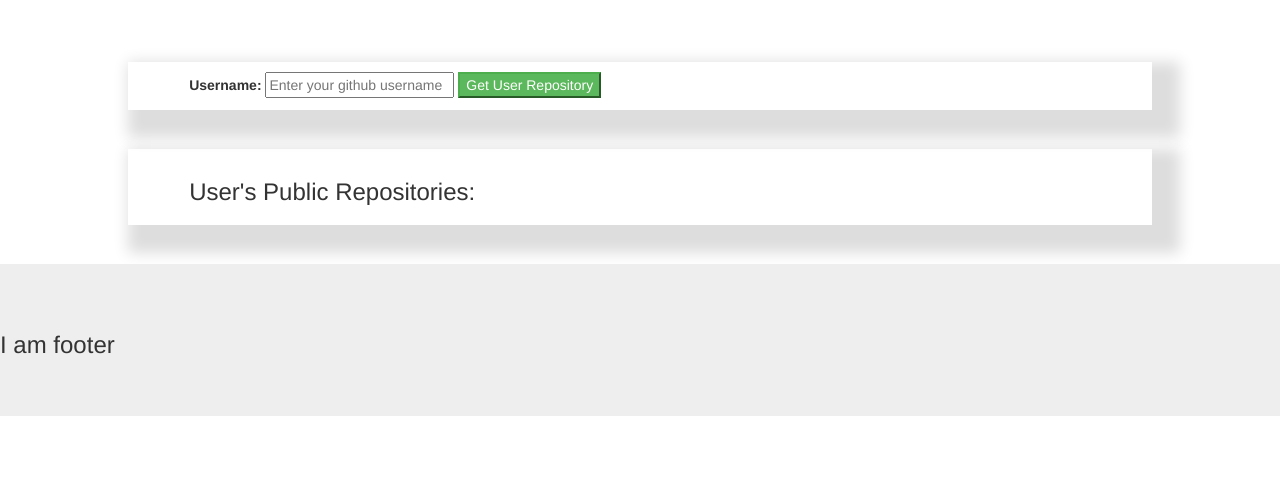
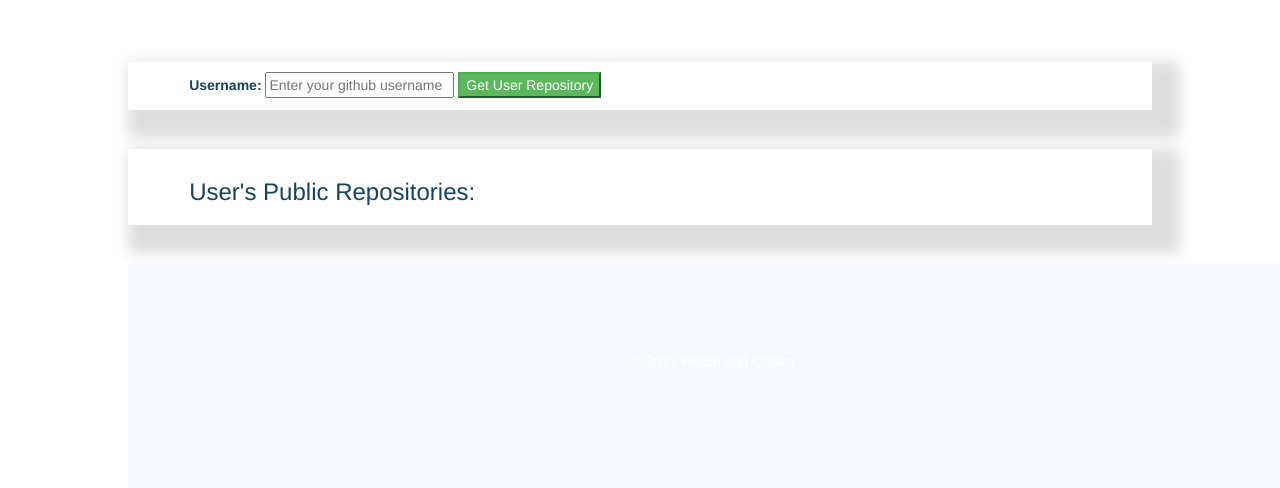
Before and after one commit to VirginiaNdungu1/github-user-lookup, a website with bundled scripts: page index.html in a window 1280 px wide. Shown: the part 993-1481 px from the top of the page. Before the commit the page ends 1439 px from the top, so only its background shows below. Built offline with nearby package versions, Linux system fonts and the light colour scheme; files whose address does not match are found by name.

Commit message:
Add footer

```diff
--- a/css/styles.css
+++ b/css/styles.css
@@ -1,8 +1,12 @@
+body {
+  color: #154360;
+}
+
 .gitUser-Intro {
   background-image: url("./../assets/backgroundImage.jpg");
   background-size: 100% 100%;
   background-repeat: no-repeat;
-  padding-bottom: 170px;
+  padding-bottom: 15%;
   /*margin-left: 3px*/
   margin-left: -3%;
   margin-right: -3%;
@@ -26,7 +30,7 @@
   height: 100%;
   margin-top: 2%;
   margin-left: 10%;
-  media-right: 10%;
+  margin-right: 10%;
   margin-bottom: 3%;
   box-shadow: 1em 1em 1em 1em #ddd;
   /*background-color: #EBEDEF;*/
@@ -38,4 +42,35 @@
   padding: 10px;
   height: 70%;
   margin-left: 5%;
+  color: #154360;
 }
+
+#contact-bar {
+  /*background-image: url("./../assets/backgroundImage2.jpg");*/
+  background-color: #A9C5F5;
+  background-size: 100% 100%;
+  /*margin-top: 2%;*/
+  margin-left: 10%;
+  margin-right: 10%;
+  margin-bottom: 3%;
+  /*margin-bottom: 0%;*/
+  text-align: center;
+  background-repeat: no-repeat;
+  color: white;
+  padding-bottom: 170px;
+  opacity: 10%;
+}
+
+#contact-bar p {
+  color: white;
+  text-align: center;
+  margin-top: 30px;
+  margin-bottom: 0px;
+  padding-top: 5%;
+  padding-bottom: 10%;
+}
+
+
+/*#contact-bar img {
+  padding: 10px;
+}*/
--- a/index.html
+++ b/index.html
@@ -35,9 +35,10 @@
     </div>
   </div>
 
-  <div class="jumbotron">
-    <h3>I am footer</h3>
+  <div class="container container-fluid" id="contact-bar">
+    <p>&#169; 2017 Peach and Cream</p>
   </div>
+
 </body>
 <script type="text/javascript" src="bower_components/jquery/dist/jquery.min.js"></script>
 <script type="text/javascript" src="bower_components/bootstrap/dist/js/bootstrap.min.js"></script>
```
Also changed, not shown: assets/backgroundImage2.jpg (added), assets/footer1.jpg (added).
